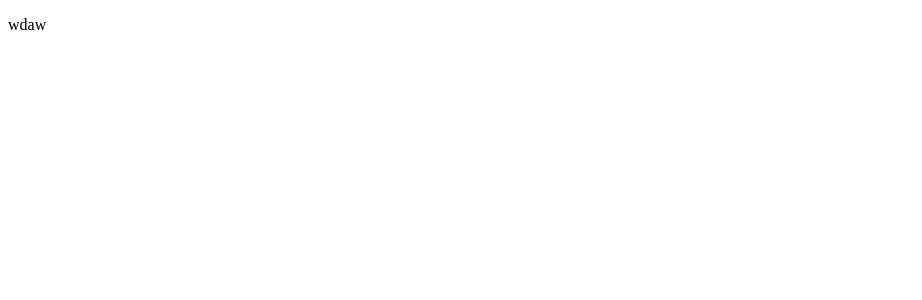
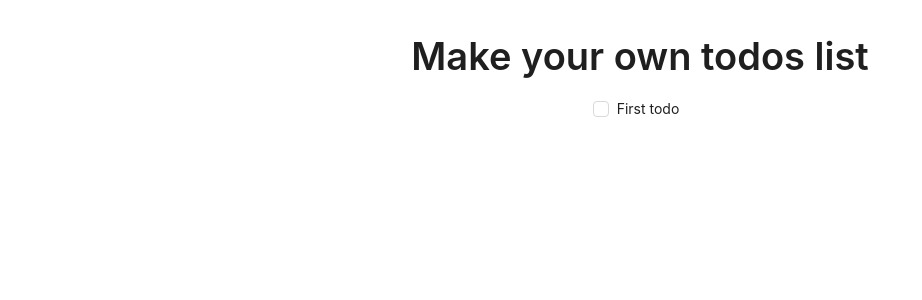
Before and after one commit to AndreiManya/TODO-Fullstack-REACT-RN-Nodejs-, a React (Create React App) app in the folder my-app/: page / in a window 1280 px wide. Shown: the top 300 px of the page, without its empty margins (0-922 px from the left). Built offline with nearby package versions, Linux system fonts and the light colour scheme.

Commit message:
feat: add todos list state & checkbox

```diff
--- a/my-app/src/App.css
+++ b/my-app/src/App.css
@@ -0,0 +1,5 @@
+.App {
+  display: flex;
+  align-items: center;
+  flex-direction: column;
+}
--- a/my-app/src/App.tsx
+++ b/my-app/src/App.tsx
@@ -1,10 +1,12 @@
 import React from 'react';
 import './App.css';
+import TodoList from './components/todoList/todoList';
 
 function App() {
+
   return (
     <div className="App">
-      <p>wdaw</p>
+      <TodoList/>
     </div>
   );
 }
--- /dev/null
+++ b/my-app/src/components/todo/todo.tsx
@@ -0,0 +1,14 @@
+import React, { FC } from 'react';
+import {TodoEdit} from '../../interface/todo';
+import { Checkbox } from 'antd';
+
+const Todo: FC<TodoEdit> = ({id, value, checked, setChecked}) => {
+
+  return (
+    <Checkbox checked={checked} onChange={() => setChecked(id)} >
+        {value}
+    </Checkbox>
+  );
+}
+
+export default Todo;
--- /dev/null
+++ b/my-app/src/components/todoList/todoList.tsx
@@ -0,0 +1,25 @@
+import React, { useState } from 'react';
+import Todo from '../todo/todo';
+import { Typography } from 'antd';
+import { TodoProps } from '../../interface/todo';
+
+const TodoList = () => {
+  const { Title } = Typography;
+  const [list, setList] = useState<TodoProps[]>([{id: 1, value: 'First todo', checked: false}])
+  const setChecked = (id: number) => {
+    setList(prev => prev.map((todo: TodoProps) => todo.id === id ? {...todo, checked: !todo.checked} : todo));
+  }
+
+  return (
+    <>
+      <Title> Make your own todos list </Title>
+      {
+        list.length && list.map((e) => (
+          <Todo key={e.id} id={e.id} value={e.value} checked={e.checked} setChecked={(id: number) => setChecked(id)}/>
+        ))
+      }
+    </>
+  );
+}
+
+export default TodoList;
--- /dev/null
+++ b/my-app/src/interface/todo.tsx
@@ -0,0 +1,12 @@
+export interface TodoProps {
+    id: number,
+    value: string,
+    checked: boolean,
+}
+
+export interface TodoEdit {
+    id: number,
+    value: string,
+    checked: boolean,
+    setChecked: Function
+}
```
